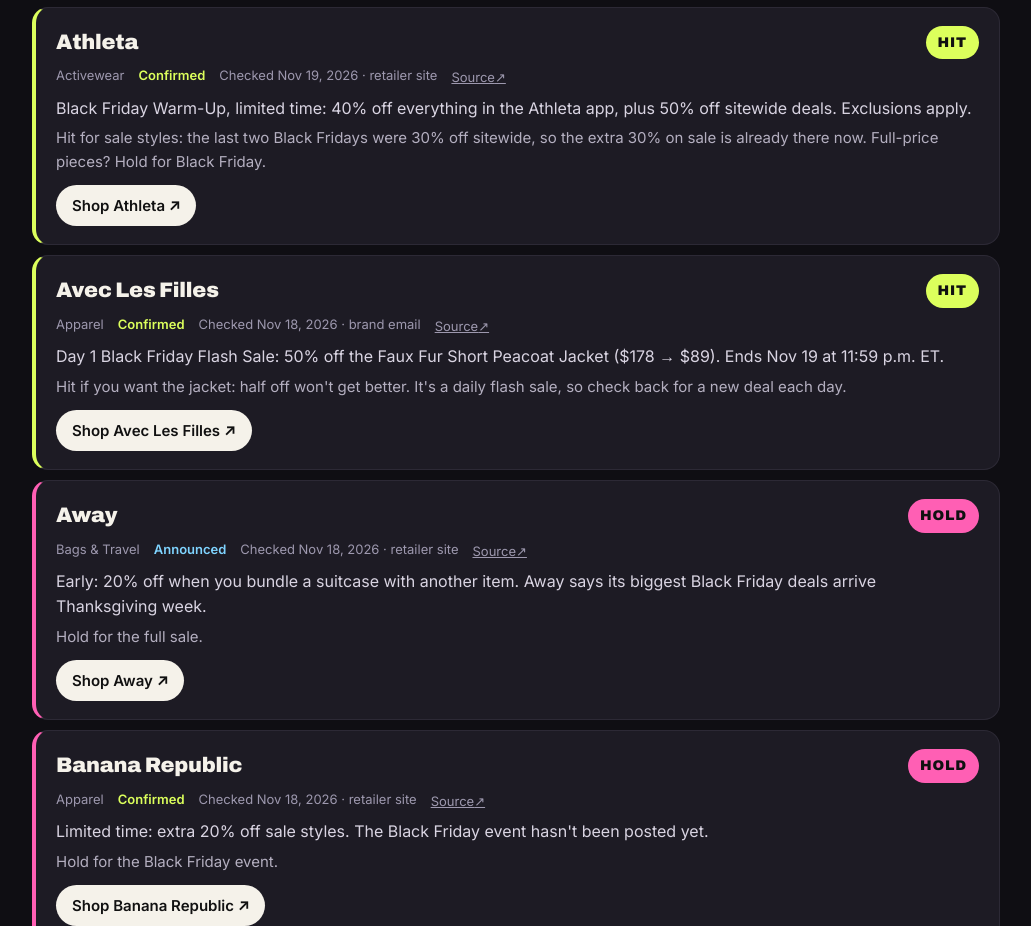
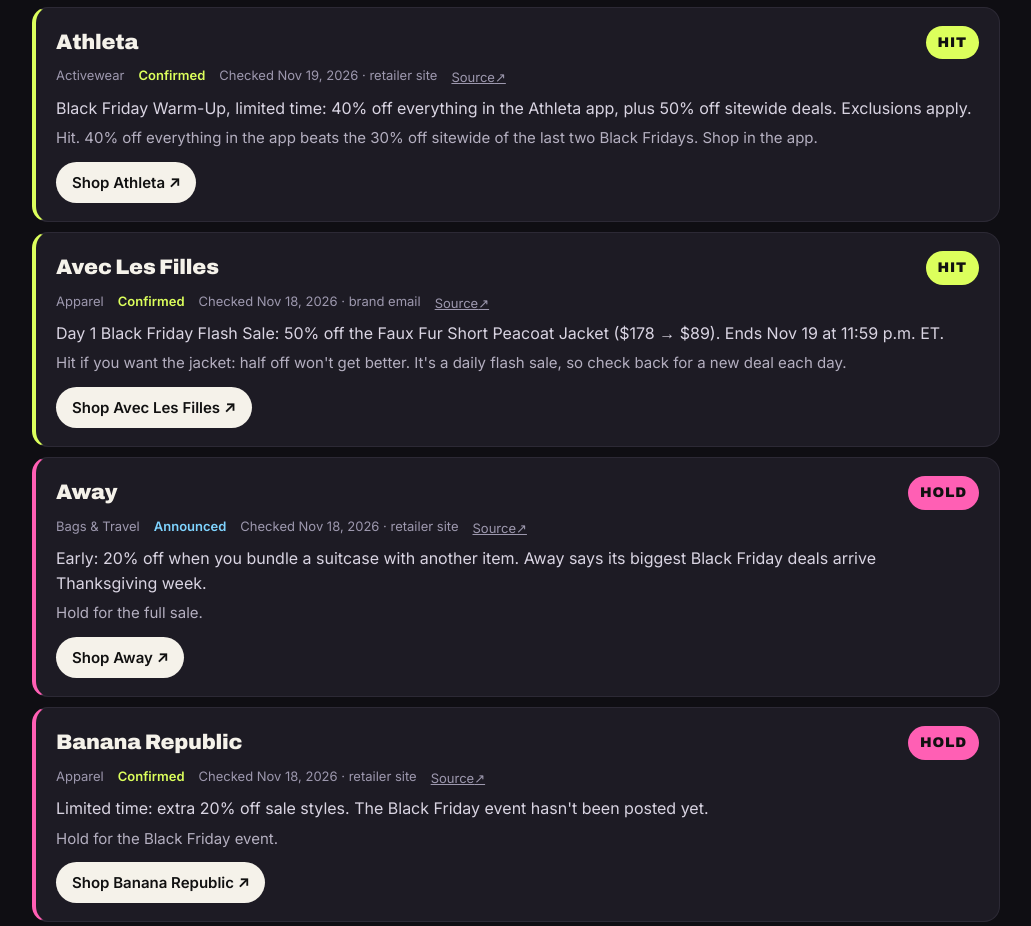
Before and after one commit to H2marketingnyfl68/hillslist, a plain HTML site: page index.html in a window 1280 px wide. Shown: the part 5032-5958 px from the top of the page, without its empty margins (124-1155 px from the left). Drawn offline with Linux system fonts and the light colour scheme.

Commit message:
Athleta: new note (approved)
Co-Authored-By: Claude Opus 5.5 <noreply@anthropic.com>
Claude-Session: https://claude.ai/code/session_01CdRMeJ9SLJR3uLQLksPYLJ

```diff
--- a/index.html
+++ b/index.html
@@ -496,7 +496,7 @@ const DEALS = [
 DEALS.push(
   {name:"Athleta", category:"Activewear", verdict:"hit", status:"confirmed", discount:60,
    offer:"Black Friday Warm-Up, limited time: 40% off everything in the Athleta app, plus 50% off sitewide deals. Exclusions apply.",
-   note:"Hit for sale styles: the last two Black Fridays were 30% off sitewide, so the extra 30% on sale is already there now. Full-price pieces? Hold for Black Friday.",
+   note:"Hit. 40% off everything in the app beats the 30% off sitewide of the last two Black Fridays. Shop in the app.",
    checked:"Nov 19, 2026 · retailer site", source:"https://athleta.gap.com/"},
   {name:"Think Royln", category:"Bags & Travel", verdict:"hit", status:"confirmed", discount:25,
    offer:"25% off sitewide through 11/30. No code listed.",
```
